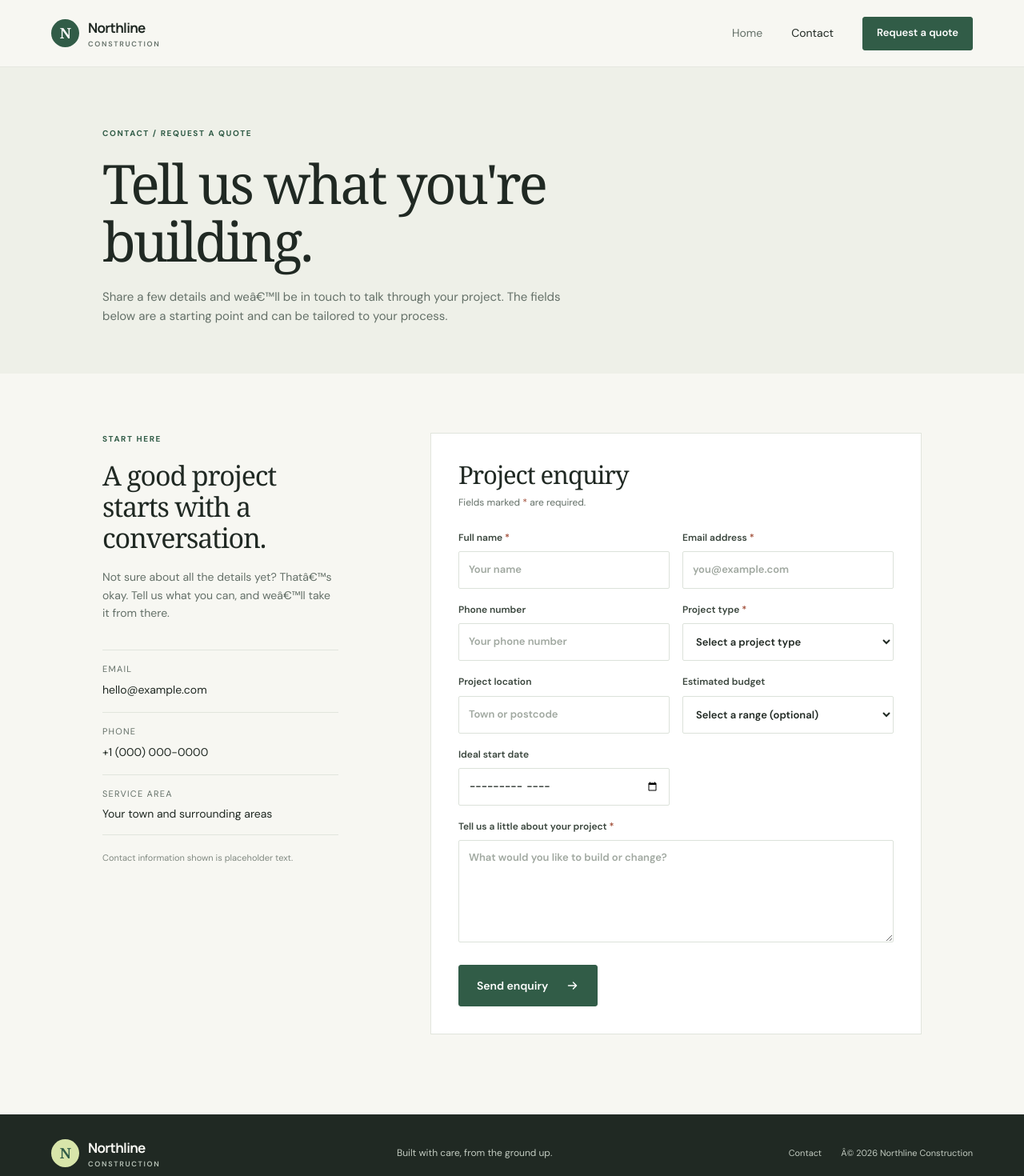
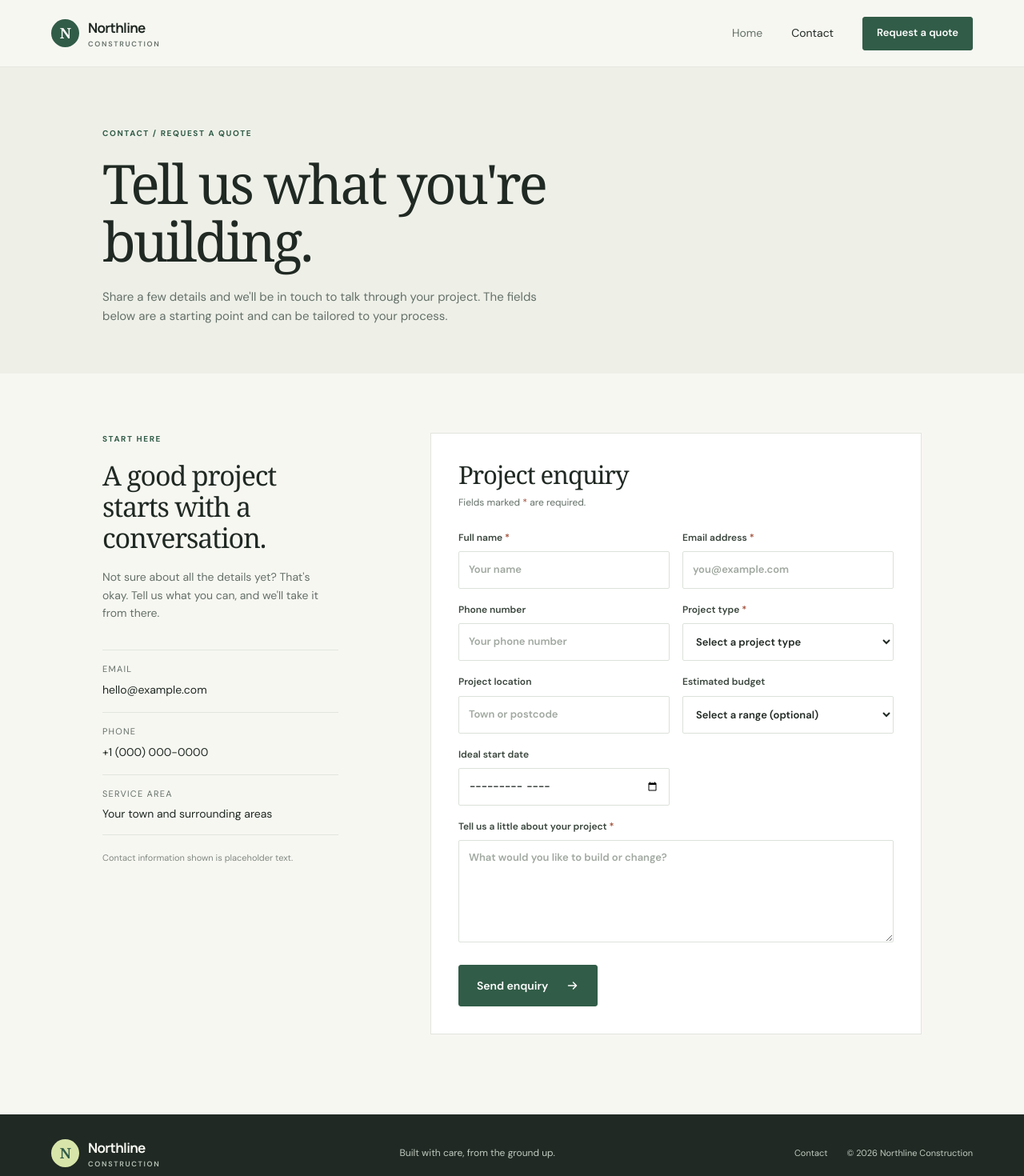
Before and after one commit to jenithasharu/construction-website, a React (Vite) app in the folder frontend/: page /contact in a window 1280 px wide. Shown: the top 1470 px of the page at 80% size. Built offline with nearby package versions, Linux system fonts and the light colour scheme.

Commit message:
fixed garbled characters

```diff
--- a/frontend/src/components/EnquiryForm.jsx
+++ b/frontend/src/components/EnquiryForm.jsx
@@ -62,11 +62,11 @@ export default function EnquiryForm() {
       <label>Phone number<input className={errors.phone ? 'invalid' : ''} aria-invalid={Boolean(errors.phone)} aria-describedby={errors.phone ? 'phone-error' : undefined} type="tel" name="phone" autoComplete="tel" placeholder="Your phone number" />{errors.phone && <small className="mt-[5px] block text-[11px] font-medium text-[#a04b35]" id="phone-error">{errors.phone}</small>}</label>
       <label>Project type <span>*</span><select className={errors['project-type'] ? 'invalid' : ''} aria-invalid={Boolean(errors['project-type'])} aria-describedby={errors['project-type'] ? 'type-error' : undefined} name="project-type" defaultValue=""><option value="" disabled>Select a project type</option><option>New build</option><option>Renovation</option><option>Extension</option><option>Other</option></select>{errors['project-type'] && <small className="mt-[5px] block text-[11px] font-medium text-[#a04b35]" id="type-error">{errors['project-type']}</small>}</label>
       <label>Project location<input name="location" autoComplete="address-level2" placeholder="Town or postcode" /></label>
-      <label>Estimated budget<select name="budget" defaultValue=""><option value="">Select a range (optional)</option><option>Still working it out</option><option>Under $25,000</option><option>$25,000â€“$75,000</option><option>$75,000â€“$150,000</option><option>$150,000+</option></select></label>
+      <label>Estimated budget<select name="budget" defaultValue=""><option value="">Select a range (optional)</option><option>Still working it out</option><option>Under $25,000</option><option>$25,000-$75,000</option><option>$75,000-$150,000</option><option>$150,000+</option></select></label>
       <label>Ideal start date<input type="month" name="timeline" /></label>
       <label className="col-span-full max-[760px]:col-auto [&_textarea]:min-h-[122px] [&_textarea]:resize-y">Tell us a little about your project <span>*</span><textarea className={"min-h-[122px] resize-y " + (errors.details ? "invalid" : "")} aria-invalid={Boolean(errors.details)} aria-describedby={errors.details ? 'details-error' : undefined} name="details" rows="5" placeholder="What would you like to build or change?" />{errors.details && <small className="mt-[5px] block text-[11px] font-medium text-[#a04b35]" id="details-error">{errors.details}</small>}</label>
     </div>
-    <button className="mt-[22px] inline-flex min-h-[52px] items-center justify-center gap-[23px] rounded-[3px] border border-green bg-green px-[22px] text-[14px] font-semibold text-white transition duration-200 hover:-translate-y-px hover:bg-green-dark disabled:cursor-wait" type="submit" disabled={submitting}>{submitting ? 'Sendingâ€¦' : 'Send enquiry'} <ArrowIcon /></button>
+    <button className="mt-[22px] inline-flex min-h-[52px] items-center justify-center gap-[23px] rounded-[3px] border border-green bg-green px-[22px] text-[14px] font-semibold text-white transition duration-200 hover:-translate-y-px hover:bg-green-dark disabled:cursor-wait" type="submit" disabled={submitting}>{submitting ? 'Sending...' : 'Send enquiry'} <ArrowIcon /></button>
     {serverMessage && <div className={serverMessage.type === "success" ? "mt-[18px] grid gap-1 border-l-[3px] border-green bg-[#eef3e9] px-[17px] py-[15px] text-[13px] text-green [&>span]:text-[12px] [&>span]:text-[#526258]" : "my-4 border-l-[3px] border-[#a04b35] bg-[#fbf1ed] px-[14px] py-3 text-[13px] text-[#843d2c]"} role={serverMessage.type === 'success' ? 'status' : 'alert'} aria-live="polite">{serverMessage.text}</div>}
   </form>;
 }
--- a/frontend/src/components/Footer.jsx
+++ b/frontend/src/components/Footer.jsx
@@ -5,6 +5,6 @@ export default function Footer() {
   return <footer className="flex items-center justify-between gap-[25px] bg-ink px-[max(5vw,24px)] py-[28px] text-paper max-[760px]:items-start max-[760px]:flex-col max-[760px]:gap-[14px] max-[760px]:px-[22px] max-[760px]:py-[27px]">
     <Link className="inline-flex items-center gap-[11px] font-display text-[17px] font-bold tracking-[-.04em] text-paper no-underline" to="/" aria-label="Northline Construction home"><span className="grid size-[35px] place-items-center rounded-full bg-lime font-serif text-[18px] font-bold text-green">N</span><span>Northline <small className="block font-sans text-[9px] font-semibold tracking-[.19em] text-[#b9c4b9]">CONSTRUCTION</small></span></Link>
     <p className="text-[12px] text-[#c2cbc1] max-[760px]:m-0">Built with care, from the ground up.</p>
-    <div className="flex items-center gap-6 text-[11px] text-[#c2cbc1] max-[760px]:w-full max-[760px]:justify-between max-[760px]:gap-[10px]"><Link className="no-underline" to="/contact">Contact</Link><span>Â© {new Date().getFullYear()} Northline Construction</span></div>
+    <div className="flex items-center gap-6 text-[11px] text-[#c2cbc1] max-[760px]:w-full max-[760px]:justify-between max-[760px]:gap-[10px]"><Link className="no-underline" to="/contact">Contact</Link><span>© {new Date().getFullYear()} Northline Construction</span></div>
   </footer>;
 }
--- a/frontend/src/components/Hero.jsx
+++ b/frontend/src/components/Hero.jsx
@@ -4,7 +4,7 @@ import ArrowIcon from './ArrowIcon.jsx';
 // Shows the home page introduction and construction image.
 export default function Hero() {
   return <section className="grid min-h-[580px] grid-cols-2 items-center gap-[7vw] bg-[#eef0e8] px-[max(8vw,32px)] pt-[70px] pb-[75px] max-[950px]:gap-[4vw] max-[950px]:pl-[6vw] max-[950px]:pr-[6vw] max-[760px]:grid-cols-1 max-[760px]:gap-[34px] max-[760px]:px-[26px] max-[760px]:pt-[60px] max-[760px]:pb-[44px]">
-    <div className="max-w-[540px]"><p className="mb-[18px] text-[10px] font-bold uppercase tracking-[.16em] text-green">Built with care. Made to last.</p><h1 className="mb-[22px] max-w-[650px] font-serif text-[clamp(44px,6vw,76px)] leading-[1.06] font-medium tracking-[-.045em] max-[950px]:text-[60px] max-[760px]:text-[52px]">A better build starts with a good conversation.</h1><p className="mb-[28px] max-w-[450px] text-[16px] text-[#59635c]">From the first idea to the finishing touches, we're here to make your next construction project feel straightforward.</p><Link className="inline-flex min-h-[52px] items-center justify-center gap-[23px] rounded-[3px] border border-green bg-green px-[22px] text-[14px] font-semibold text-white no-underline transition duration-200 hover:-translate-y-px hover:bg-green-dark" to="/contact">Tell us about your project<ArrowIcon /></Link><p className="mt-6 text-[12px] tracking-[.08em] text-muted">Homes Â· Renovations · Extensions</p></div>
+    <div className="max-w-[540px]"><p className="mb-[18px] text-[10px] font-bold uppercase tracking-[.16em] text-green">Built with care. Made to last.</p><h1 className="mb-[22px] max-w-[650px] font-serif text-[clamp(44px,6vw,76px)] leading-[1.06] font-medium tracking-[-.045em] max-[950px]:text-[60px] max-[760px]:text-[52px]">A better build starts with a good conversation.</h1><p className="mb-[28px] max-w-[450px] text-[16px] text-[#59635c]">From the first idea to the finishing touches, we're here to make your next construction project feel straightforward.</p><Link className="inline-flex min-h-[52px] items-center justify-center gap-[23px] rounded-[3px] border border-green bg-green px-[22px] text-[14px] font-semibold text-white no-underline transition duration-200 hover:-translate-y-px hover:bg-green-dark" to="/contact">Tell us about your project<ArrowIcon /></Link><p className="mt-6 text-[12px] tracking-[.08em] text-muted">Homes · Renovations · Extensions</p></div>
     <img className="relative ml-auto h-[380px] w-full max-w-[500px] overflow-hidden rounded-[14px] bg-[#dce5d7] object-cover shadow-[0_18px_42px_rgba(32,41,35,.16)] max-[760px]:h-[280px] max-[760px]:max-w-none" src="/images/hero-building.jpg" alt="Modern building under construction" />
   </section>;
 }
--- a/frontend/src/pages/ContactPage.jsx
+++ b/frontend/src/pages/ContactPage.jsx
@@ -3,9 +3,9 @@ import EnquiryForm from '../components/EnquiryForm.jsx';
 // Shows contact information and the project enquiry form.
 export default function ContactPage() {
   return <main>
-    <section className="bg-[#eef0e8] px-[max(10vw,32px)] pt-[75px] pb-[60px] max-[760px]:px-[26px] max-[760px]:pt-[58px] max-[760px]:pb-[42px] [&>p:first-child]:mb-[18px] [&>p:first-child]:text-[10px] [&>p:first-child]:font-bold [&>p:first-child]:uppercase [&>p:first-child]:tracking-[.16em] [&>p:first-child]:text-green [&>h1]:mb-[22px] [&>h1]:max-w-[760px] [&>h1]:font-serif [&>h1]:text-[clamp(44px,6vw,68px)] [&>h1]:leading-[1.06] [&>h1]:font-medium [&>h1]:tracking-[-.045em] max-[760px]:[&>h1]:text-[49px] [&>p:last-child]:m-0 [&>p:last-child]:max-w-[580px] [&>p:last-child]:text-[15px] [&>p:last-child]:text-muted"><p className="eyebrow">Contact / Request a quote</p><h1>Tell us what you're building.</h1><p>Share a few details and weâ€™ll be in touch to talk through your project. The fields below are a starting point and can be tailored to your process.</p></section>
+    <section className="bg-[#eef0e8] px-[max(10vw,32px)] pt-[75px] pb-[60px] max-[760px]:px-[26px] max-[760px]:pt-[58px] max-[760px]:pb-[42px] [&>p:first-child]:mb-[18px] [&>p:first-child]:text-[10px] [&>p:first-child]:font-bold [&>p:first-child]:uppercase [&>p:first-child]:tracking-[.16em] [&>p:first-child]:text-green [&>h1]:mb-[22px] [&>h1]:max-w-[760px] [&>h1]:font-serif [&>h1]:text-[clamp(44px,6vw,68px)] [&>h1]:leading-[1.06] [&>h1]:font-medium [&>h1]:tracking-[-.045em] max-[760px]:[&>h1]:text-[49px] [&>p:last-child]:m-0 [&>p:last-child]:max-w-[580px] [&>p:last-child]:text-[15px] [&>p:last-child]:text-muted"><p className="eyebrow">Contact / Request a quote</p><h1>Tell us what you're building.</h1><p>Share a few details and we'll be in touch to talk through your project. The fields below are a starting point and can be tailored to your process.</p></section>
     <section className="grid grid-cols-[minmax(220px,.72fr)_minmax(0,1.5fr)] gap-[9vw] px-[max(10vw,32px)] pt-[74px] pb-[100px] min-[761px]:max-[950px]:gap-[5vw] min-[761px]:max-[950px]:px-[6vw] max-[760px]:grid-cols-1 max-[760px]:gap-[35px] max-[760px]:px-5 max-[760px]:pt-[46px] max-[760px]:pb-[68px]">
-      <aside className="max-w-[300px] max-[760px]:max-w-[540px] [&>p:first-child]:mb-[18px] [&>p:first-child]:text-[10px] [&>p:first-child]:font-bold [&>p:first-child]:uppercase [&>p:first-child]:tracking-[.16em] [&>p:first-child]:text-green [&>h2]:mb-[18px] [&>h2]:font-serif [&>h2]:text-[34px] [&>h2]:leading-[1.15] [&>h2]:font-medium [&>h2]:tracking-[-.035em] max-[760px]:[&>h2]:text-[31px] [&>p:nth-child(3)]:text-[14px] [&>p:nth-child(3)]:text-muted"><p className="eyebrow">Start here</p><h2>A good project starts with a conversation.</h2><p>Not sure about all the details yet? Thatâ€™s okay. Tell us what you can, and weâ€™ll take it from there.</p><div className="mt-[34px] border-t border-line [&>div]:border-b [&>div]:border-line [&>div]:py-[15px] [&_span]:mb-1 [&_span]:block [&_span]:text-[11px] [&_span]:uppercase [&_span]:tracking-[.11em] [&_span]:text-muted [&_a]:text-[14px] [&_a]:no-underline [&_p]:m-0 [&_p]:text-[14px]"><div><span>Email</span><a href="mailto:hello@example.com">hello@example.com</a></div><div><span>Phone</span><a href="tel:+10000000000">+1 (000) 000-0000</a></div><div><span>Service area</span><p>Your town and surrounding areas</p></div></div><p className="mt-5 text-[11px] text-[#808981]">Contact information shown is placeholder text.</p></aside>
+      <aside className="max-w-[300px] max-[760px]:max-w-[540px] [&>p:first-child]:mb-[18px] [&>p:first-child]:text-[10px] [&>p:first-child]:font-bold [&>p:first-child]:uppercase [&>p:first-child]:tracking-[.16em] [&>p:first-child]:text-green [&>h2]:mb-[18px] [&>h2]:font-serif [&>h2]:text-[34px] [&>h2]:leading-[1.15] [&>h2]:font-medium [&>h2]:tracking-[-.035em] max-[760px]:[&>h2]:text-[31px] [&>p:nth-child(3)]:text-[14px] [&>p:nth-child(3)]:text-muted"><p className="eyebrow">Start here</p><h2>A good project starts with a conversation.</h2><p>Not sure about all the details yet? That's okay. Tell us what you can, and we'll take it from there.</p><div className="mt-[34px] border-t border-line [&>div]:border-b [&>div]:border-line [&>div]:py-[15px] [&_span]:mb-1 [&_span]:block [&_span]:text-[11px] [&_span]:uppercase [&_span]:tracking-[.11em] [&_span]:text-muted [&_a]:text-[14px] [&_a]:no-underline [&_p]:m-0 [&_p]:text-[14px]"><div><span>Email</span><a href="mailto:hello@example.com">hello@example.com</a></div><div><span>Phone</span><a href="tel:+10000000000">+1 (000) 000-0000</a></div><div><span>Service area</span><p>Your town and surrounding areas</p></div></div><p className="mt-5 text-[11px] text-[#808981]">Contact information shown is placeholder text.</p></aside>
       <EnquiryForm />
     </section>
   </main>;
```
Also changed, not shown: frontend/src/pages/HomePage.jsx (+2 -2 lines).
